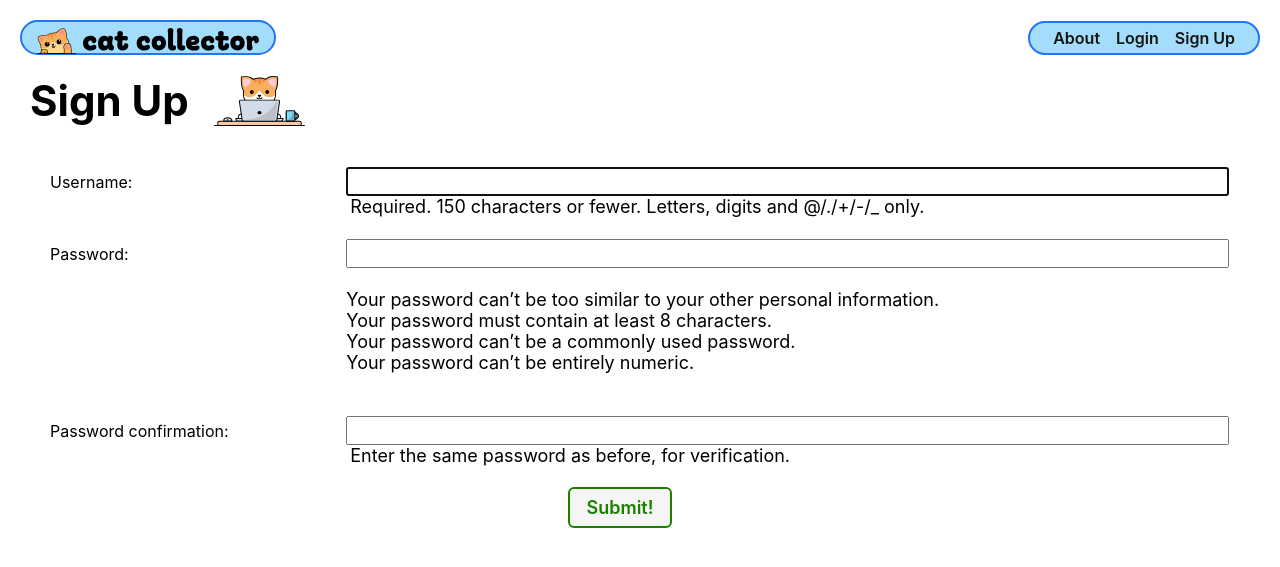
After one commit to DDowdell/django-crud-app-cat-collector, a Django app: page /accounts/signup/ in a window 1280 px wide. The commit adds this page. Shown: the top 567 px of the page. Run offline with Django 5.2, Linux system fonts and the light colour scheme.

Commit message:
sign up/ authentication

```diff
--- a/catcollector/settings.py
+++ b/catcollector/settings.py
@@ -122,6 +122,9 @@ STATIC_URL = 'static/'
 
 DEFAULT_AUTO_FIELD = 'django.db.models.BigAutoField'
 
+# Add this variable to specify where decorators and mixins should redirect to
+LOGIN_URL = 'home'
+
 # Add this variable to specify where successful logins should redirect to
 LOGIN_REDIRECT_URL = 'cat-index'
 
--- a/main_app/templates/base.html
+++ b/main_app/templates/base.html
@@ -50,6 +50,9 @@
             <li>
               <a href="{% url 'home' %}">Login</a>
             </li>
+            <li>
+              <a href="{% url 'signup' %}">Sign Up</a>
+            </li>
           {% endif %}
         </ul>
       </nav>
--- /dev/null
+++ b/main_app/templates/signup.html
@@ -0,0 +1,22 @@
+{% extends 'base.html' %}
+{% load static %}
+{% block head %}
+<link rel="stylesheet" href="{% static 'css/form.css' %}" />
+{% endblock %}
+{% block content %}
+<div class="page-header">
+  <h1>Sign Up</h1>
+  <img src="{% static 'images/nerd-cat.svg' %}" alt="A cat using a computer" />
+</div>
+{% if error_message %}
+  <p class="red-text">{{ error_message }}</p>
+{% endif %}
+<form action="" method="post" class="form-container" autocomplete="off">
+  {% csrf_token %}
+  <table>
+    {{ form.as_table }}
+  </table>
+  <button type="submit" class="btn submit">Submit!</button>
+</form>
+
+{% endblock %}
--- a/main_app/urls.py
+++ b/main_app/urls.py
@@ -20,4 +20,5 @@ urlpatterns = [
     # New URL to associate a toy with a cat
     path('cats/<int:cat_id>/associate-toy/<int:toy_id>/', views.associate_toy, name='associate-toy'),
     path('cats/<int:cat_id>/remove-toy/<int:toy_id>/', views.remove_toy, name='remove-toy'),
+    path('accounts/signup/', views.signup, name='signup'),
 ]
--- a/main_app/views.py
+++ b/main_app/views.py
@@ -1,9 +1,13 @@
 from django.shortcuts import render, redirect
 from django.views.generic.edit import CreateView, UpdateView, DeleteView
-from django.views.generic import ListView, DetailView # add these
+from django.views.generic import ListView, DetailView
+from django.contrib.auth.views import LoginView
+from django.contrib.auth import login
+from django.contrib.auth.forms import UserCreationForm
+from django.contrib.auth.decorators import login_required
+from django.contrib.auth.mixins import LoginRequiredMixin
 from .models import Cat, Toy
 from .forms import FeedingForm
-from django.contrib.auth.views import LoginView
 
 
 # Create your views here.
@@ -16,12 +20,12 @@ class Home(LoginView):
 def about(request):
     return render(request, 'about.html')
 
-
+@login_required
 def cat_index(request):
-    cats = Cat.objects.all()  # look familiar?
+    cats = Cat.objects.filter(user=request.user)
     return render(request, 'cats/index.html', {'cats': cats})
 
-
+@login_required
 def cat_detail(request, cat_id):
     cat = Cat.objects.get(id=cat_id)
     # Only get the toys the cat does not have
@@ -34,6 +38,7 @@ def cat_detail(request, cat_id):
         'toys': toys_cat_doesnt_have  # send those toys
     })
 
+@login_required
 def add_feeding(request, cat_id):
     # create a ModelForm instance using the data in request.POST
     form = FeedingForm(request.POST)
@@ -48,46 +53,81 @@ def add_feeding(request, cat_id):
 
 
 
-class CatCreate(CreateView):
+class CatCreate(LoginRequiredMixin, CreateView):
     model = Cat
     fields = ['name', 'breed', 'description', 'age']
 
+    # This inherited method is called when a
+    # valid cat form is being submitted
+    def form_valid(self, form):
+        # Assign the logged in user (self.request.user)
+        form.instance.user = self.request.user  # form.instance is the cat
+        # Let the CreateView do its job as usual
+        return super().form_valid(form)
 
-class CatUpdate(UpdateView):
+
+class CatUpdate(LoginRequiredMixin, UpdateView):
     model = Cat
     # Let's disallow the renaming of a cat by excluding the name field!
     fields = ['breed', 'description', 'age']
 
 
-class CatDelete(DeleteView):
+class CatDelete(LoginRequiredMixin, DeleteView):
     model = Cat
     success_url = '/cats/'
 
-class ToyCreate(CreateView):
+class ToyCreate(LoginRequiredMixin, CreateView):
     model = Toy
     fields = '__all__'
 
-class ToyList(ListView):
+class ToyList(LoginRequiredMixin, ListView):
     model = Toy
 
-class ToyDetail(DetailView):
+class ToyDetail(LoginRequiredMixin, DetailView):
     model = Toy
 
-class ToyUpdate(UpdateView):
+class ToyUpdate(LoginRequiredMixin, UpdateView):
     model = Toy
     fields = ['name', 'color']
 
-class ToyDelete(DeleteView):
+class ToyDelete(LoginRequiredMixin, DeleteView):
     model = Toy
     success_url = '/toys/'
 
+@login_required
 def associate_toy(request, cat_id, toy_id):
     # Note that you can pass a toy's id instead of the whole object
     Cat.objects.get(id=cat_id).toys.add(toy_id)
     return redirect('cat-detail', cat_id=cat_id)
 
+@login_required
 def remove_toy(request, cat_id, toy_id):
     cat = Cat.objects.get(id=cat_id)
     toy = Toy.objects.get(id=toy_id)
     cat.toys.remove(toy)
     return redirect('cat-detail', cat_id=cat.id)
+
+def signup(request):
+    error_message = ''
+    if request.method == 'POST':
+        # This is how to create a 'user' form object
+        # that includes the data from the browser
+        form = UserCreationForm(request.POST)
+        if form.is_valid():
+            # This will add the user to the database
+            user = form.save()
+            # This is how we log a user in
+            login(request, user)
+            return redirect('cat-index')
+        else:
+            error_message = 'Invalid sign up - try again'
+    # A bad POST or a GET request, so render signup.html with an empty form
+    form = UserCreationForm()
+    context = {'form': form, 'error_message': error_message}
+    return render(request, 'signup.html', context)
+    # Same as:
+    # return render(
+    #     request,
+    #     'signup.html',
+    #     {'form': form, 'error_message': error_message}
+    # )
```
